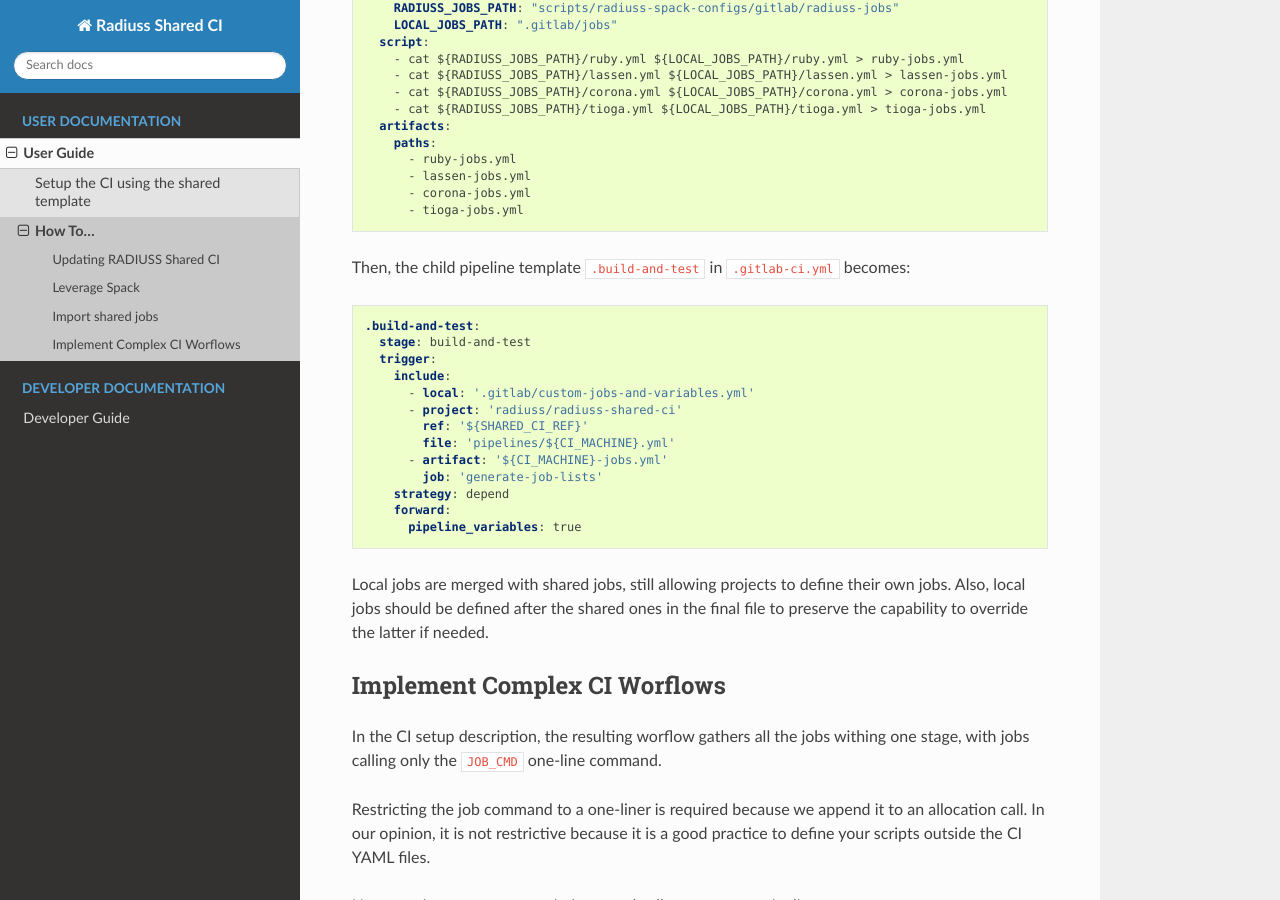
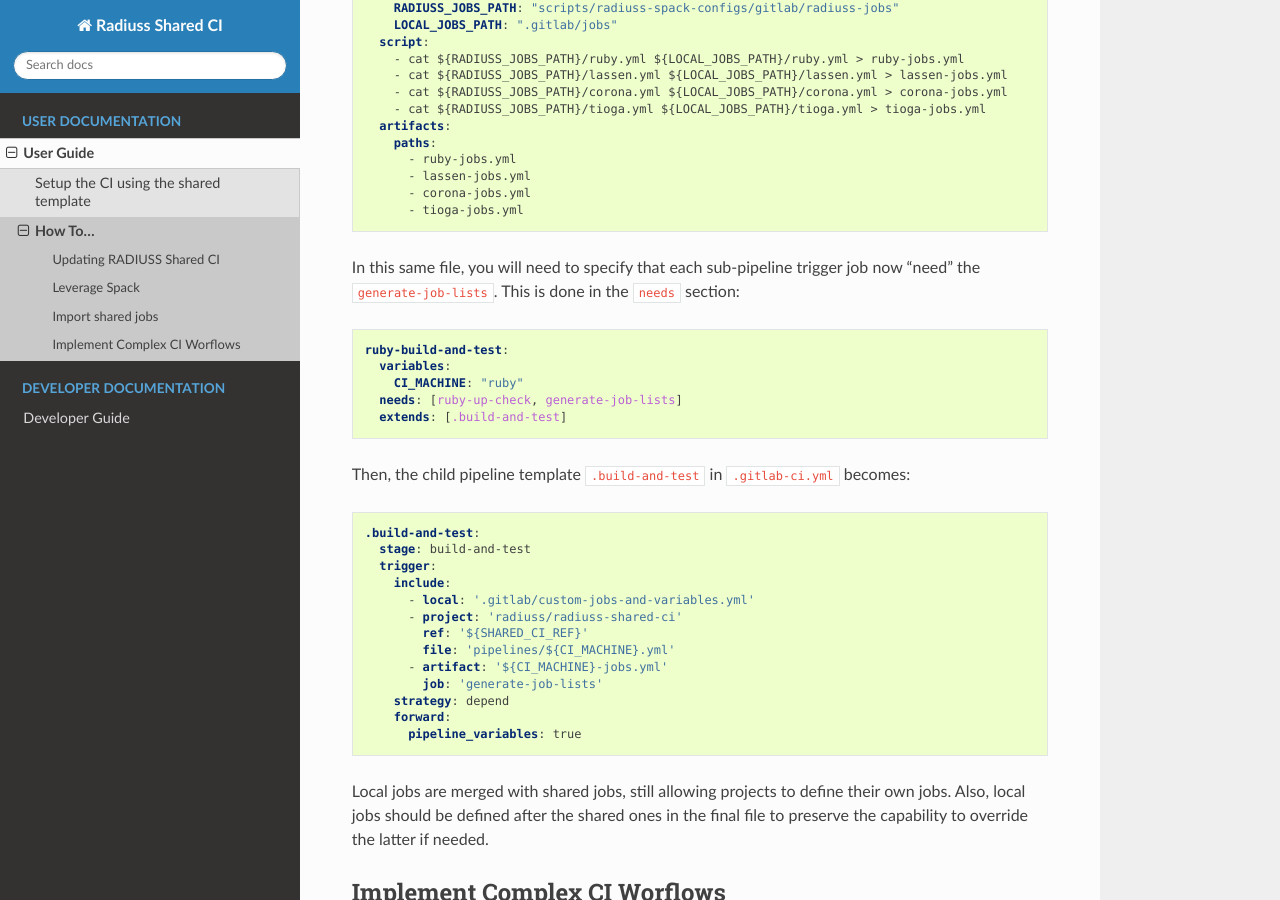
Before and after one commit to LLNL/radiuss-shared-ci, a Sphinx documentation site: the page built from docs/sphinx/user_guide/how_to.rst, in a window 1280 px wide and 900 px high, scrolled down 1723 px. Built offline with Sphinx 7.4.7 and the Read the Docs theme 2.0.0, drawn with Linux system fonts in a browser that asks for light colours.

Commit message:
Minor fixes

```diff
--- a/docs/sphinx/user_guide/how_to.rst
+++ b/docs/sphinx/user_guide/how_to.rst
@@ -101,6 +101,17 @@
          - corona-jobs.yml
          - tioga-jobs.yml
 
+In this same file, you will need to specify that each sub-pipeline trigger job
+now "need" the ``generate-job-lists``. This is done in the ``needs`` section:
+
+.. code-block:: yaml
+
+   ruby-build-and-test:
+     variables:
+       CI_MACHINE: "ruby"
+     needs: [ruby-up-check, generate-job-lists]
+     extends: [.build-and-test]
+
 Then, the child pipeline template ``.build-and-test`` in ``.gitlab-ci.yml``
 becomes:
 
```
